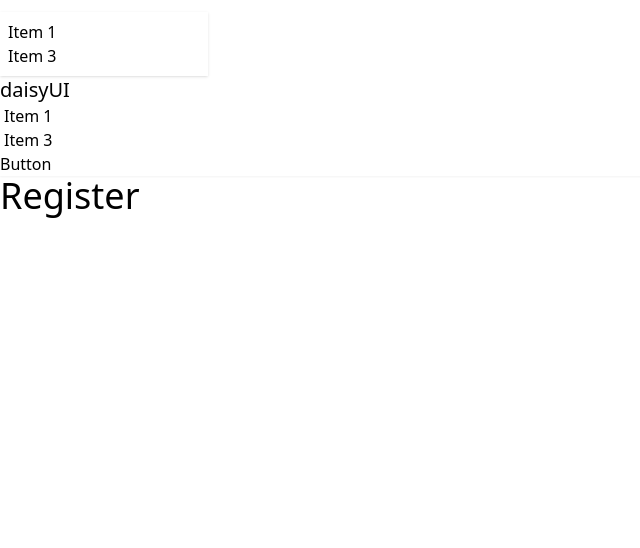
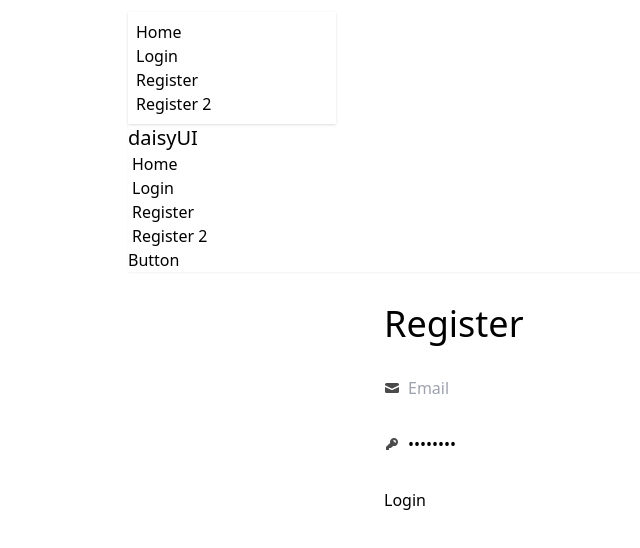
Before and after one commit to shahadot99999/email-password-auth2025, a React (Vite) app: page /register in a window 1280 px wide. Shown: the top 548 px of the page, without its empty margins (0-640 px from the left). Built offline with nearby package versions, Linux system fonts and the light colour scheme.

Commit message:
register form and get email data

```diff
--- a/src/components/Header/Header.jsx
+++ b/src/components/Header/Header.jsx
@@ -1,9 +1,13 @@
 import React from 'react';
+import { NavLink } from 'react-router-dom';
 
 const Header = () => {
     const links = <>
-        <li><a>Item 1</a></li>
-        <li><a>Item 3</a></li>
+        <li><NavLink to="/">Home</NavLink></li>
+        <li><NavLink to="/login">Login</NavLink></li>
+        <li><NavLink to="/register">Register</NavLink></li>
+        <li><NavLink to="/register2">Register 2</NavLink></li>
+
     </>
     return (
         <div className="navbar bg-base-100 shadow-sm">
--- a/src/components/Register/Register.jsx
+++ b/src/components/Register/Register.jsx
@@ -1,9 +1,48 @@
 import React from 'react';
 
 const Register = () => {
+
+    const handleRegister = (event)=>{
+      event.preventDefault();
+      console.log(event.target.email.value);
+    }
+
     return (
-        <div>
-            <h2 className="text-4xl">Register</h2>
+        <div className='max-w-lg mx-auto'>
+            <h2 className="text-4xl my-8">Register</h2>
+            <form onSubmit={handleRegister} >
+
+                <label className="input input-bordered flex items-center gap-2 my-8">
+                    <svg
+                        xmlns="http://www.w3.org/2000/svg"
+                        viewBox="0 0 16 16"
+                        fill="currentColor"
+                        className="h-4 w-4 opacity-70">
+                        <path
+                            d="M2.5 3A1.5 1.5 0 0 0 1 4.5v.793c.026.009.051.02.076.032L7.674 8.51c.206.1.446.1.652 0l6.598-3.185A.755.755 0 0 1 15 5.293V4.5A1.5 1.5 0 0 0 13.5 3h-11Z" />
+                        <path
+                            d="M15 6.954 8.978 9.86a2.25 2.25 0 0 1-1.956 0L1 6.954V11.5A1.5 1.5 0 0 0 2.5 13h11a1.5 1.5 0 0 0 1.5-1.5V6.954Z" />
+                    </svg>
+                    <input type="email" name='email' className="grow" placeholder="Email" />
+                </label>
+
+                <label className="input input-bordered flex items-center gap-2 my-8">
+                    <svg
+                        xmlns="http://www.w3.org/2000/svg"
+                        viewBox="0 0 16 16"
+                        fill="currentColor"
+                        className="h-4 w-4 opacity-70">
+                        <path
+                            fillRule="evenodd"
+                            d="M14 6a4 4 0 0 1-4.899 3.899l-1.955 1.955a.5.5 0 0 1-.353.146H5v1.5a.5.5 0 0 1-.5.5h-2a.5.5 0 0 1-.5-.5v-2.293a.5.5 0 0 1 .146-.353l3.955-3.955A4 4 0 1 1 14 6Zm-4-2a.75.75 0 0 0 0 1.5.5.5 0 0 1 .5.5.75.75 0 0 0 1.5 0 2 2 0 0 0-2-2Z"
+                            clipRule="evenodd" />
+                    </svg>
+                    <input type="password" className="grow" value="password" />
+                </label>
+
+                  <button className="btn btn-accent btn-wide ">Login</button>
+
+            </form>
         </div>
     );
 };
--- a/src/layout/Main/Main.jsx
+++ b/src/layout/Main/Main.jsx
@@ -4,7 +4,7 @@
 
 const Main = () => {
     return (
-        <div>
+        <div className='max-w-5xl mx-auto'>
             <Header></Header>
             <Outlet></Outlet>
         </div>
```
